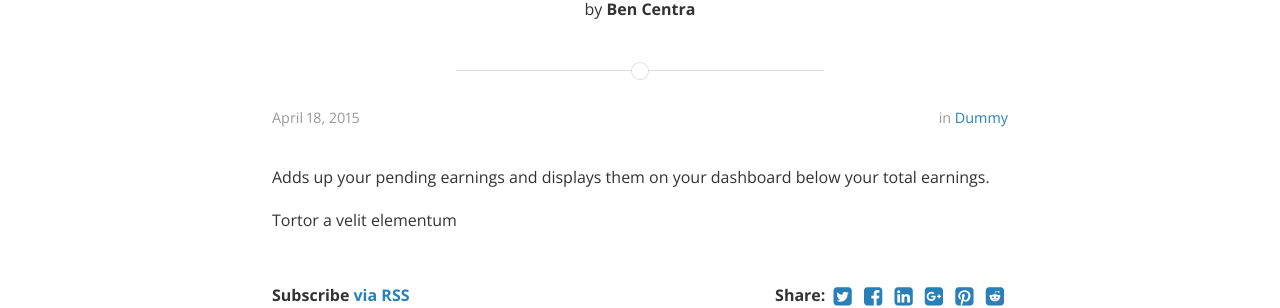
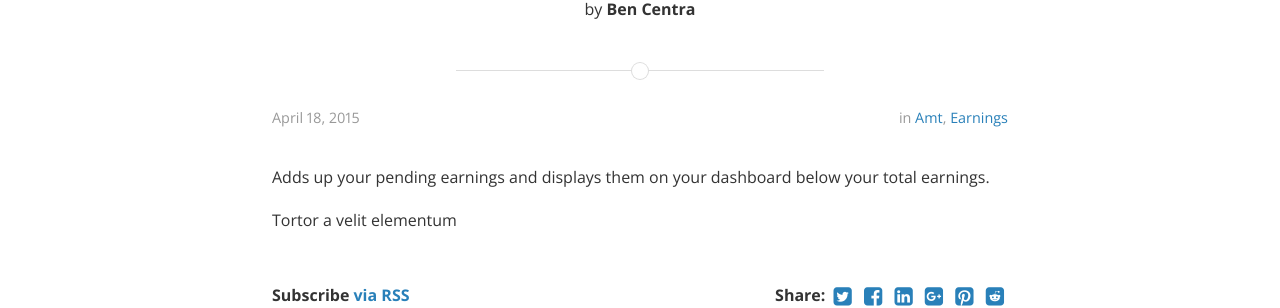
Before and after one commit to crowdtools/crowdtools.github.io, a Jekyll site: the page built from _posts/2015-04-18-dummy3.markdown, in a window 1280 px wide. Shown: the part 177-485 px from the top of the page. Built offline with Jekyll 4.4.1, drawn with Linux system fonts in a browser that asks for light colours; nearby versions of some CDN libraries.

Commit message:
template customization

```diff
--- a/_posts/2015-04-18-dummy3.markdown
+++ b/_posts/2015-04-18-dummy3.markdown
@@ -3,7 +3,7 @@ layout: post
 title:  "Pending Earnings"
 date:   2015-04-18 08:43:59
 author: Ben Centra
-categories: Dummy
+categories: AMT Earnings
 ---
 
 Adds up your pending earnings and displays them on your dashboard below your total earnings.
--- a/_posts/2015-04-18-dummy4.markdown
+++ b/_posts/2015-04-18-dummy4.markdown
@@ -3,7 +3,7 @@ layout: post
 title:  "Expanded Header Info"
 date:   2015-04-18 08:43:59
 author: Ben Centra
-categories: Dummy
+categories: AMT Productivity
 tags: ipsum
 ---
 
--- a/_posts/2015-04-18-dummy5.markdown
+++ b/_posts/2015-04-18-dummy5.markdown
@@ -3,7 +3,7 @@ layout: post
 title:  "Requester ID & Auto Approval Time"
 date:   2015-04-18 08:43:59
 author: Ben Centra
-categories: Dummy
+categories: AMT Productivity
 tags: lorem
 ---
 
--- a/_posts/2015-04-18-dummy6.markdown
+++ b/_posts/2015-04-18-dummy6.markdown
@@ -3,7 +3,7 @@ layout: post
 title:  "Amazon Payments mTurk Details"
 date:   2015-04-18 08:43:59
 author: Ben Centra
-categories: Dummy
+categories: AMT Earnings
 tags: lorem ipsum
 ---
 
--- a/_posts/2015-04-18-welcome-to-jekyll.markdown
+++ b/_posts/2015-04-18-welcome-to-jekyll.markdown
@@ -4,7 +4,7 @@ title:  "MTurk HIT DataBase"
 date:   2015-04-18 08:43:59
 author: Ben Centra
 categories: Jekyll
-tags:	jekyll welcome
+tags:	AMT Productivity
 cover:  "/assets/instacode.png"
 ---
 
```
